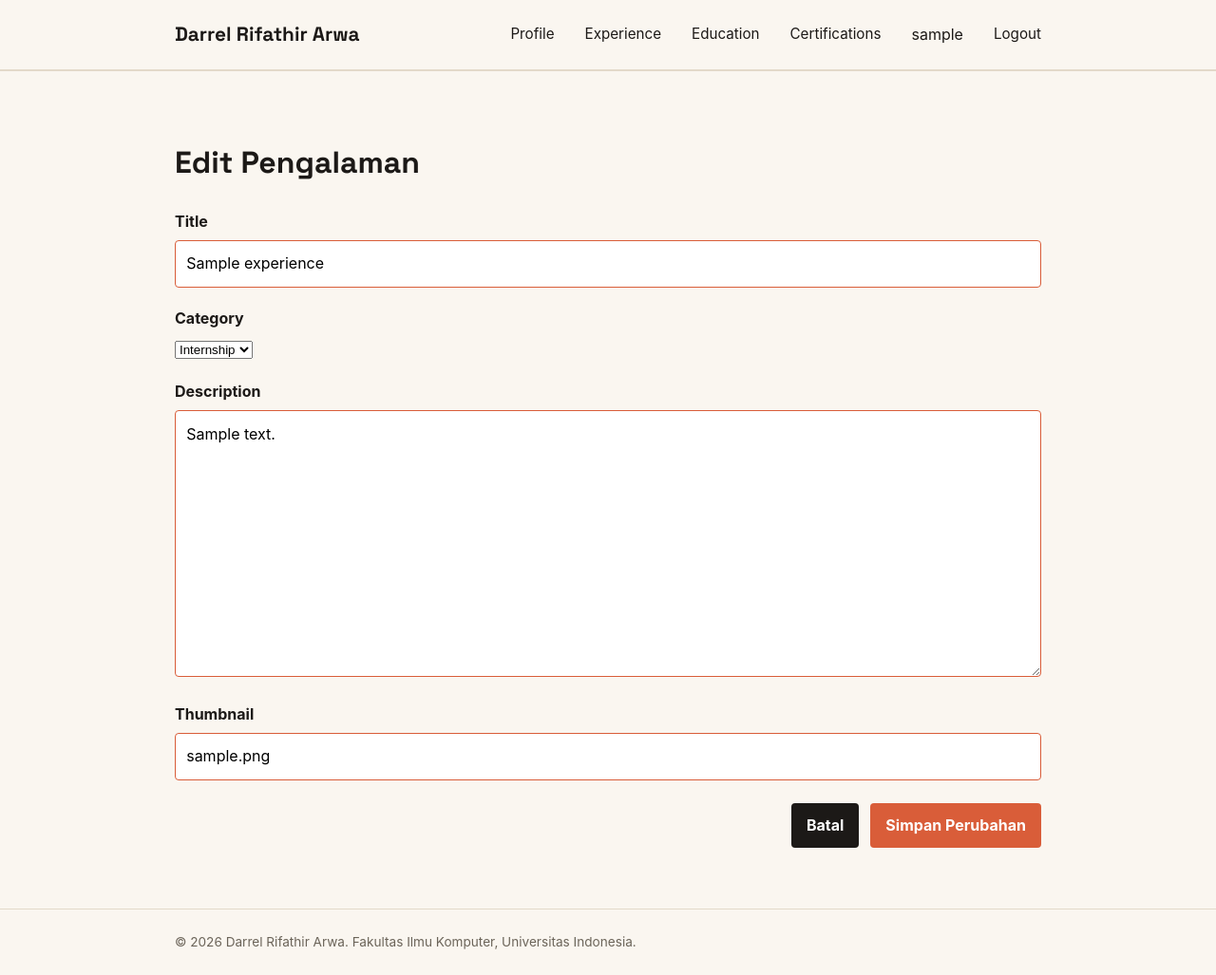
After one commit to darrelrifathir/myportofolio, a Django app: page /experience/00000000-0000-0000-0000-000000000001/edit/ in a window 1280 px wide. The commit adds this page. Shown: the whole page at 95% size. Run offline with Django 5.2, Linux system fonts and the light colour scheme; a user stored in the database is signed in; tables that the repository leaves empty hold one stand-in row (values such as "Sample post").

Commit message:
feat(experience): add edit and delete functionalities with role-based authorization, also fix missing return statement on ExperienceForm

```diff
--- a/main/forms.py
+++ b/main/forms.py
@@ -73,6 +73,7 @@ class ExperienceForm(ModelForm):
         title = strip_tags(self.cleaned_data["title"]).strip()
         if not title:
             raise ValidationError("Judul Experience tidak boleh hanya berisi tag HTML.")
+        return title
 
     def clean_description(self):
         return strip_tags(self.cleaned_data["description"]).strip()
--- a/main/urls.py
+++ b/main/urls.py
@@ -1,6 +1,6 @@
 from django.urls import path
 
-from main.views import create_certification_ajax, create_experience_ajax, get_experiences_json, show_main, show_experience, show_certification, create_certification, get_certifications_json, delete_certification, edit_certification, register, login_user, logout_user, toggle_star
+from main.views import create_certification_ajax, create_experience_ajax, delete_experience, edit_experience, get_experiences_json, show_main, show_experience, show_certification, create_certification, get_certifications_json, delete_certification, edit_certification, register, login_user, logout_user, toggle_star
 app_name = "main"
 
 urlpatterns = [
@@ -18,4 +18,6 @@ urlpatterns = [
     path("certification/add-ajax/", create_certification_ajax, name="create_certification_ajax"),
     path("api/experiences/", get_experiences_json, name="get_experiences_json"),
     path("experience/add-ajax/", create_experience_ajax, name="create_experience_ajax"),
+    path("experience/<uuid:experience_id>/edit/", edit_experience, name="edit_experience"),
+    path("experience/<uuid:experience_id>/delete/", delete_experience, name="delete_experience"),
 ]
--- a/main/views.py
+++ b/main/views.py
@@ -253,3 +253,36 @@ def create_experience_ajax(request):
         )
 
     return JsonResponse({"errors": form.errors.get_json_data()}, status=400)
+
+@login_required(login_url="/login/")
+def edit_experience(request, experience_id):
+    is_editor = request.user.groups.filter(name='Editor').exists()
+    if not (request.user.is_superuser or is_editor):
+        raise PermissionDenied
+
+    experience = get_object_or_404(Experience, pk=experience_id)
+    form = ExperienceForm(request.POST or None, instance=experience)
+
+    if request.method == "POST" and form.is_valid():
+        form.save()
+        messages.success(request, "Pengalaman berhasil diperbarui")
+        return redirect("main:show_experience")
+
+    context = {
+        "name": "Darrel Rifathir Arwa",
+        "form": form,
+        "experience": experience,
+    }
+    return render(request, "edit_experience.html", context)
+
+@login_required(login_url="/login/")
+def delete_experience(request, experience_id):
+    if not request.user.is_superuser:
+        raise PermissionDenied
+
+    experience = get_object_or_404(Experience, pk=experience_id)
+    if request.method == "POST":
+        experience.delete()
+        messages.success(request, "Pengalaman berhasil dihapus!")
+
+    return redirect("main:show_experience")
--- /dev/null
+++ b/templates/edit_experience.html
@@ -0,0 +1,27 @@
+{% extends 'base.html' %}
+
+{% block content %}
+<main>
+    <section class="experience-section">
+        <div class="container">
+            <h1>Edit Pengalaman</h1>
+            <form method="post" class="certification-form">
+                {% csrf_token %}
+                {% for field in form %}
+                    <div class="form-group">
+                        <label for="{{ field.id_for_label }}">{{ field.label }}</label>
+                        {{ field }}
+                        {% for error in field.errors %}
+                            <p class="form-error">{{ error }}</p>
+                        {% endfor %}
+                    </div>
+                {% endfor %}
+                <div class="project-form-modal__actions">
+                    <a href="{% url 'main:show_experience' %}" class="button button-secondary">Batal</a>
+                    <button type="submit" class="button">Simpan Perubahan</button>
+                </div>
+            </form>
+        </div>
+    </section>
+</main>
+{% endblock content %}
```
Also changed, not shown: templates/experience.html (+20 -0 lines).
